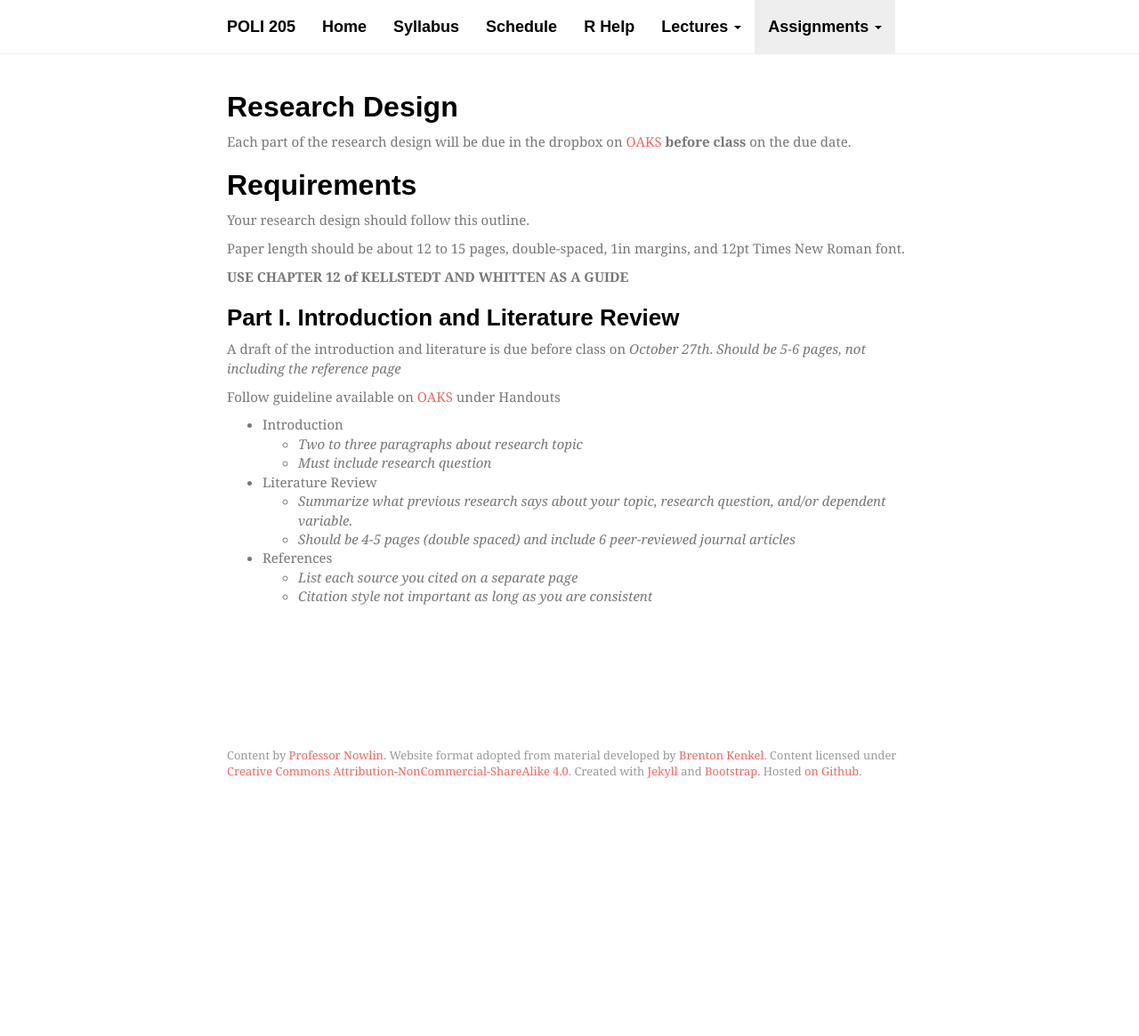
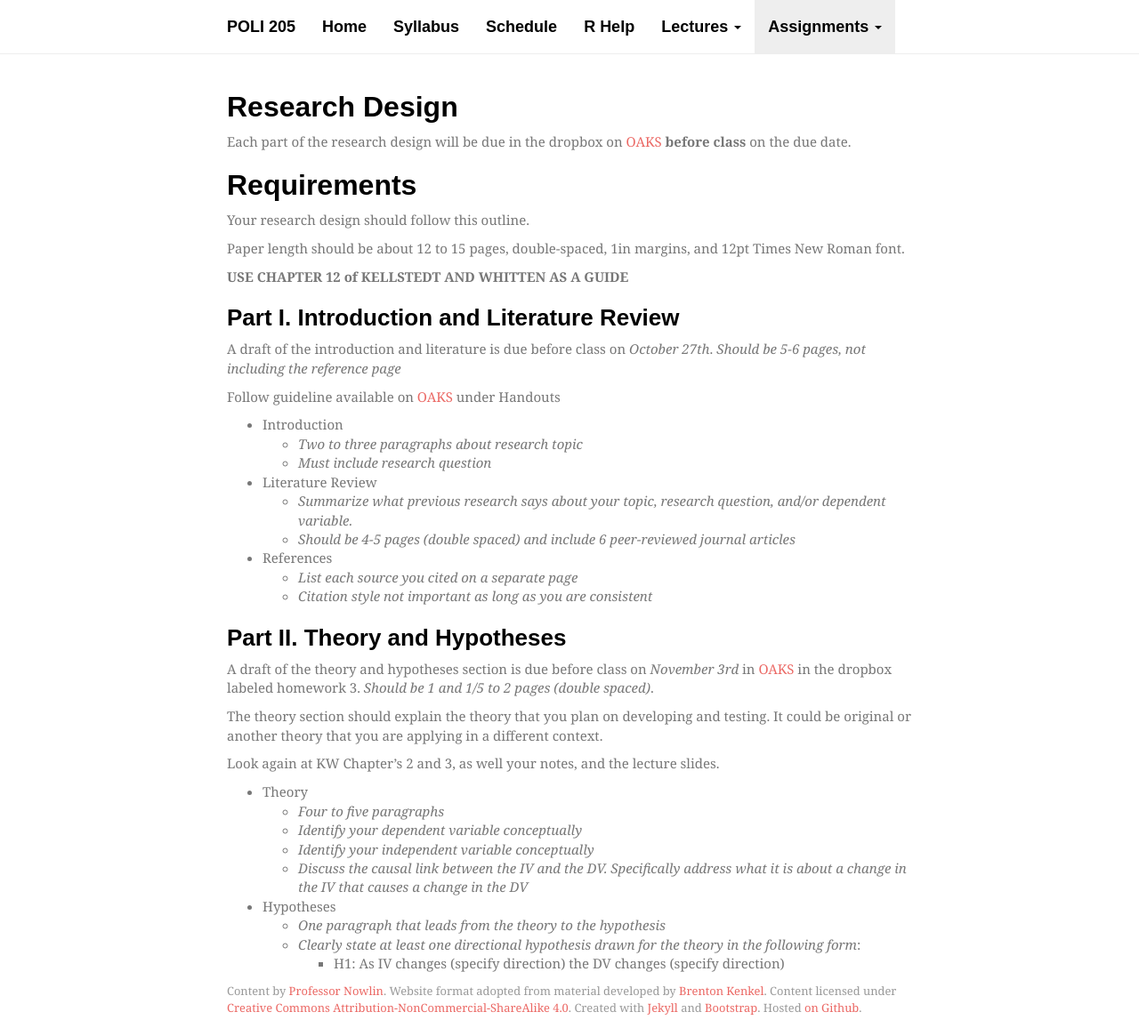
Before and after one commit to mnowlin/poli205, a Jekyll site: the page built from _assignments/02-research-design.md, in a window 1280 px wide. Shown: the whole page at 89% size. Built offline with Jekyll 4.4.1, drawn with Linux system fonts in a browser that asks for light colours; nearby versions of some CDN libraries; some web fonts are replaced; a file with an impossible date is left out; before the commit the page ends 900 px from its top, so only the background shows below that.

Commit message:
update research design assignment

```diff
--- a/_assignments/02-research-design.md
+++ b/_assignments/02-research-design.md
@@ -29,3 +29,22 @@ Follow guideline available on [OAKS](https://lms.cofc.edu/) under Handouts
 * References
     * _List each source you cited on a separate page_
     * _Citation style not important as long as you are consistent_
+
+### Part II. Theory and Hypotheses
+
+A draft of the theory and hypotheses section is due before class on _November 3rd_ in [OAKS](https://lms.cofc.edu/) in the dropbox labeled homework 3. _Should be 1 and 1/5 to 2 pages (double spaced)_.
+
+The theory section should explain the theory that you plan on developing and testing. It could be original or another theory that you are applying in a different context.
+
+Look again at KW Chapter's 2 and 3, as well your notes, and the lecture slides.
+
+* Theory
+    * _Four to five paragraphs_
+    * _Identify your dependent variable conceptually_
+    * _Identify your independent variable conceptually_
+    * _Discuss the causal link between the IV and the DV. Specifically address what it is about a change in the IV that causes a change in the DV_
+
+* Hypotheses
+    * _One paragraph that leads from the theory to the hypothesis_
+    * _Clearly state at least one directional hypothesis drawn for the theory in the following form_:
+        * H1: As IV changes (specify direction) the DV changes (specify direction)
```
Also changed, not shown: 1 other file.
